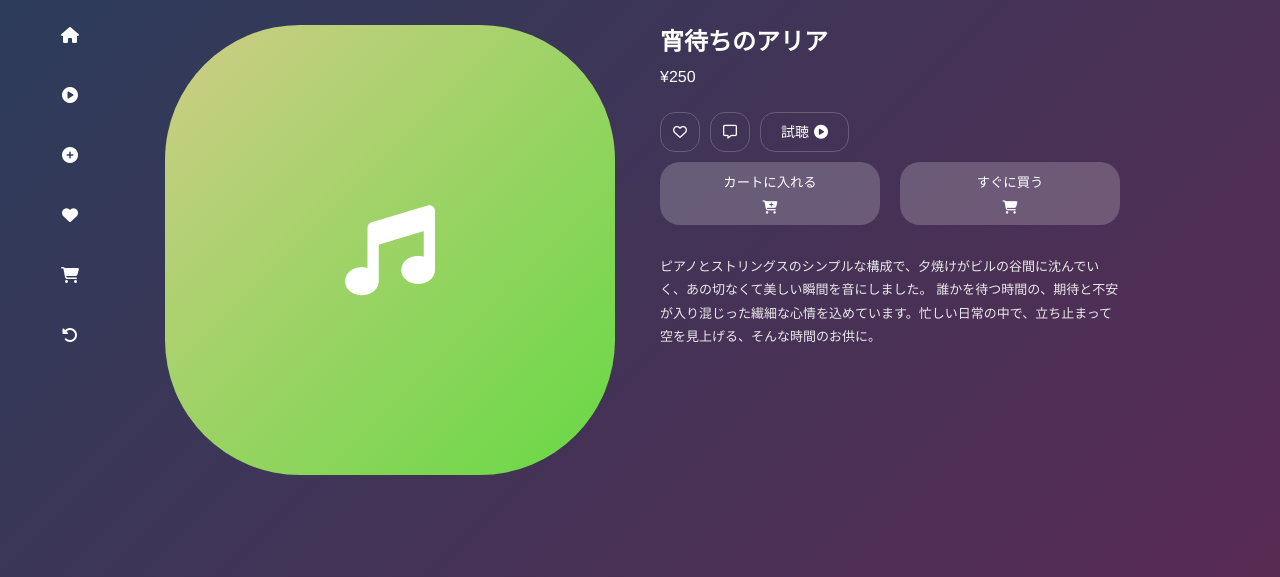
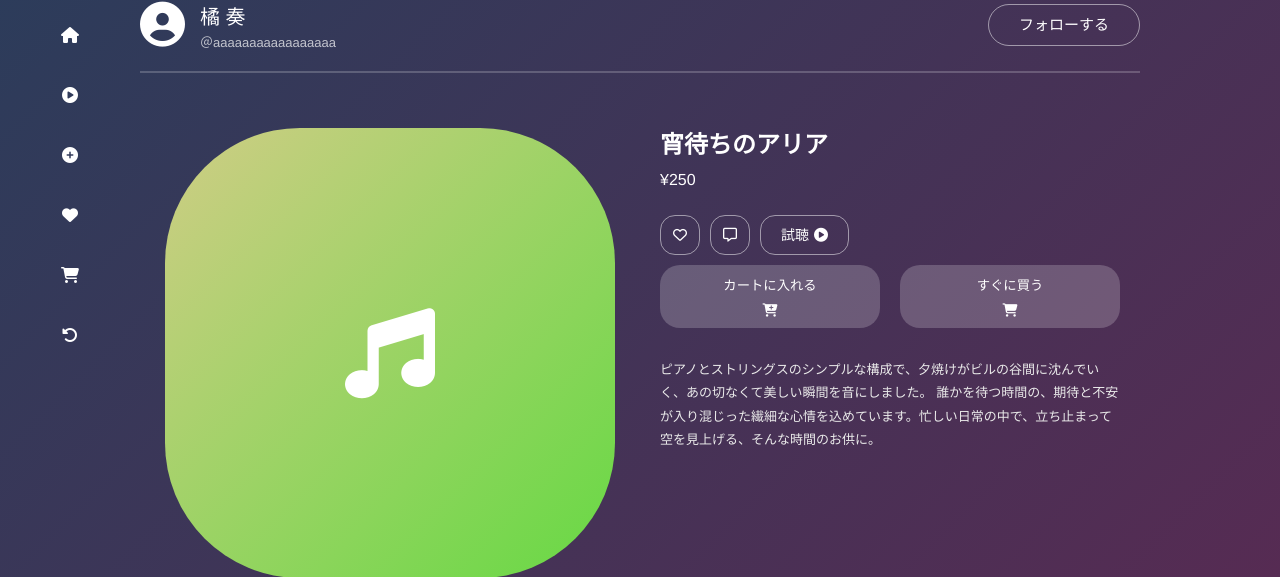
Before and after one commit to yozure420/HEW_2025, a Flask app: page /product_detail?product_id=1 in a window 1280 px wide. Shown: the part 110-687 px from the top of the page. Run offline with Flask 3, Linux system fonts and the light colour scheme; some libraries are stand-ins or nearby versions; some web fonts are replaced.

Commit message:
商品詳細ページにユーザー情報追加し、スタイルを整備

```diff
--- a/front/static/css/product-detail.css
+++ b/front/static/css/product-detail.css
@@ -1,3 +1,56 @@
+.product-detail-user-wrapper {
+    width: 1000px;
+    margin: 0 auto;
+    display: flex;
+    align-items: center;
+    justify-content: space-between;
+}
+
+.product-detail-user {
+    display: flex;
+}
+
+.product-detail-user .user-icon i{
+    width: 50px;
+    aspect-ratio: 1 / 1;
+    line-height: 50px;
+    font-size: 45px;
+    color: white;
+}
+
+.user-name-wrapper {
+    margin-left: 10px;
+}
+
+.user-name-wrapper .user-name{
+    line-height: 35px;
+    font-size: 20px;
+    color: white;
+}
+
+.user-name-wrapper .user-id {
+    line-height: 15px;
+    font-size: small;
+    color: rgba(255, 255, 255, 0.7);
+}
+
+.product-detail-follow {
+    color: white;
+    border: 1px solid rgba(255, 255, 255, 0.5);
+    border-radius: 50px;
+    font-size: 15px;
+    line-height: 40px;
+    padding: 0 30px;
+}
+
+.product-detail-hr {
+    width: 1000px;
+    background-color: rgba(255, 255, 255, 0.2);
+    border: none;
+    height: 2px;
+    margin: 20px auto 30px;
+}
+
 .product-detail-wrapper {
     width: 1000px;
     margin: 0 auto;
@@ -42,15 +95,16 @@
     font-size: 14px;
     line-height: 14px;
     padding: 12px;
-    border: 1px solid rgba(255, 255, 255, 0.2);
+    border: 1px solid rgba(255, 255, 255, 0.5);
     margin-right: 10px;
     border-radius: 15px;
+    color: white;
 }
 
 .trial-listening {
     display: flex;
     align-items: center;
-    border: 1px solid rgba(255, 255, 255, 0.2);
+    border: 1px solid rgba(255, 255, 255, 0.5);
     color: white;
     background-color: transparent;
     padding: 12px 20px;
--- a/front/templates/base.html
+++ b/front/templates/base.html
@@ -33,7 +33,7 @@
         <div class="icon-wrapper hidden-content-header">
             <!-- 通知アイコン -->
             <a href="">
-                <div class="i-wrapper">
+                <div class="i-wrapper i-wrapper-hover">
                     <i class="fa-solid fa-bell"></i>
                 </div>
             </a>
--- a/front/templates/product_detail.html
+++ b/front/templates/product_detail.html
@@ -10,6 +10,22 @@
 
 {# 中身 #}
 {% block content %}
+<div class="product-detail-user-wrapper">
+    <div class="product-detail-user">
+        <div class="user-icon"><i class="fa-solid fa-circle-user"></i></div>
+        <div class="user-name-wrapper">
+            <div class="user-name">{{ product.name }}</div>
+            <div class="user-id">＠aaaaaaaaaaaaaaaaa</div>
+        </div><!-- end user-name-wrapper -->
+    </div><!-- end product-detail-user -->
+
+    <div class="product-detail-follow">
+        <p>フォローする</p>
+    </div>
+</div><!-- end product-detail-user-wrapper -->
+
+<hr class="product-detail-hr">
+
 <div class="product-detail-wrapper">
     <div class="product-detail-thumbnail">
         <i class="fa-solid fa-music"></i>
@@ -19,8 +35,8 @@
         <p>¥{{ product.price }}</p>
 
         <div class="product-detail-icon-wrapper">
-                <i class="fa-regular fa-heart product-detail-icon i-wrapper-hover detail-i-hover"></i>
-                <i class="fa-regular fa-message product-detail-icon i-wrapper-hover detail-i-hover"></i>
+            <i class="fa-regular fa-heart product-detail-icon i-wrapper-hover detail-i-hover"></i>
+            <i class="fa-regular fa-message product-detail-icon i-wrapper-hover detail-i-hover"></i>
 
             <button class="trial-listening i-wrapper-hover detail-i-hover">
                 <p>試聴</p>
```
